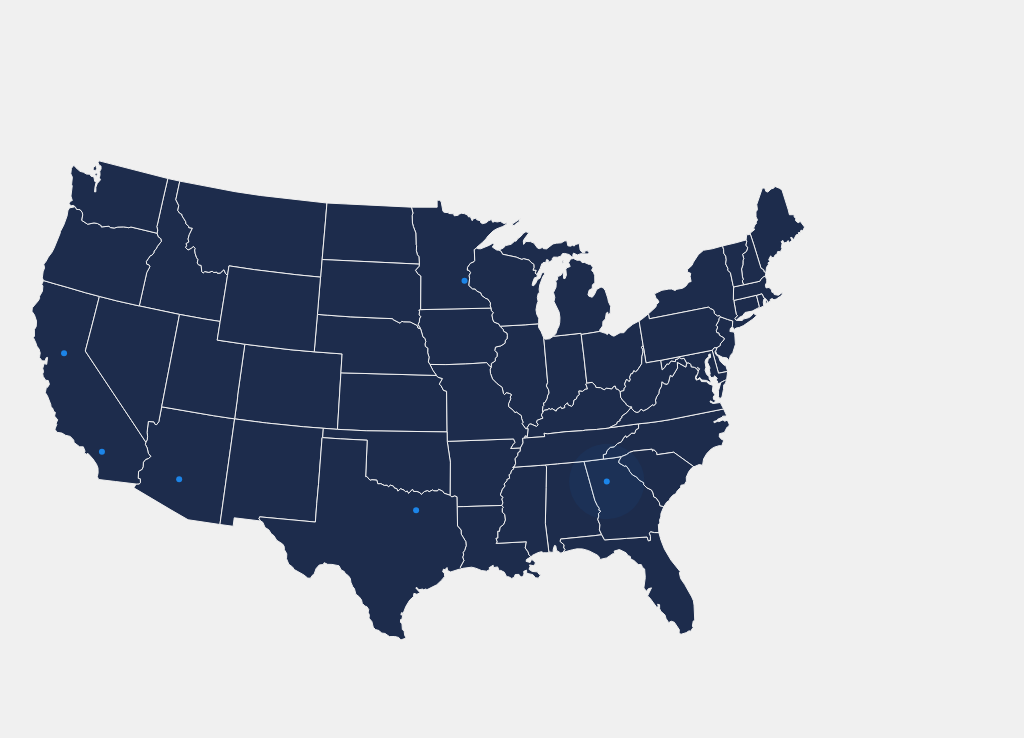
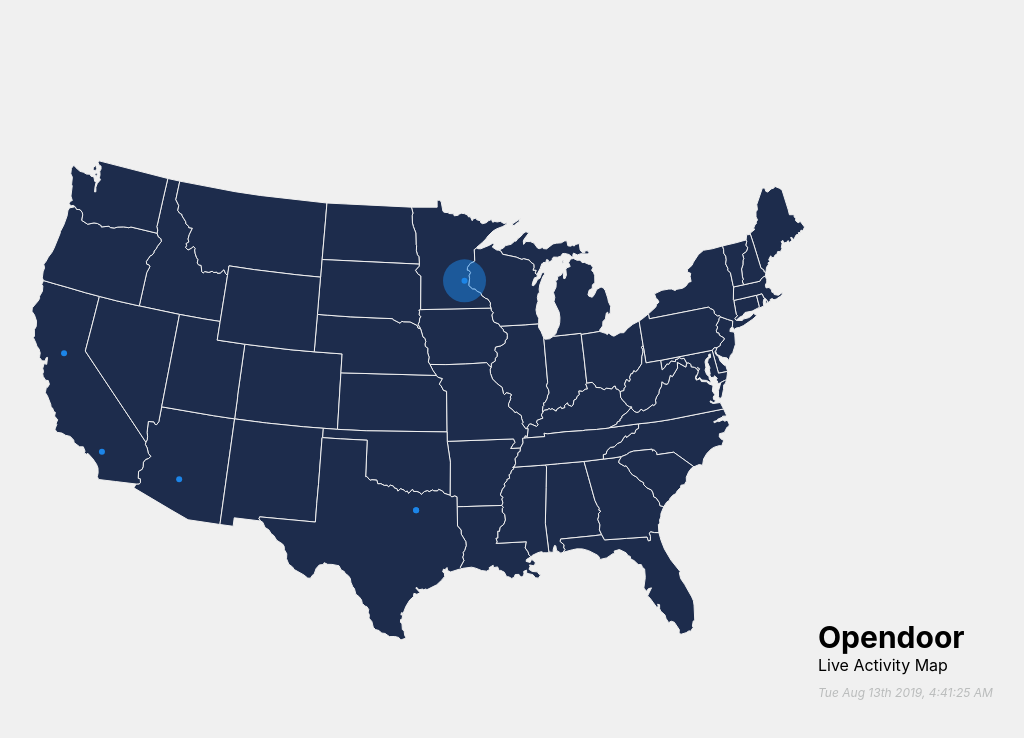
Before and after one commit to sherwu/pingmap, a React (Create React App) app: page / in a window 1280 px wide. Shown: the top 738 px of the page, without its empty margins (162-1186 px from the left). Built offline with nearby package versions, Linux system fonts and the light colour scheme.

Commit message:
Add title section with live clock

```diff
--- a/src/App.js
+++ b/src/App.js
@@ -1,12 +1,14 @@
 import React, { Component } from 'react'
 import './App.css'
 import StateMap from './StateMap'
+import MapTitle from './MapTitle'
 
 class App extends Component {
    render() {
      return (
         <div className='App'>
           <StateMap />
+          <MapTitle />
         </div>
      )
    }
--- /dev/null
+++ b/src/MapTitle.css
@@ -0,0 +1,21 @@
+.MapTitle {
+  position: absolute;
+  width: 250px;
+  right: 50px;
+  bottom: 100px;
+}
+
+.OpendoorLogo {
+  font-weight: bold;
+  font-size: 30px;
+}
+
+.LogoSubtitle {
+  margin: 0px 0px 10px 0px;
+}
+
+.LiveTime {
+  color: #BABCBC;
+  font-style: italic;
+  font-size: 12px;
+}
--- /dev/null
+++ b/src/MapTitle.js
@@ -0,0 +1,19 @@
+import React, { Component } from 'react'
+import './MapTitle.css'
+import Moment from 'react-moment'
+
+class MapTitle extends Component {
+  render() {
+    return (
+      <div className='MapTitle'>
+        <div className='OpendoorLogo'>Opendoor</div>
+        <div className='LogoSubtitle'>Live Activity Map</div>
+        <div className='LiveTime'>
+          <Moment format="ddd MMM Do YYYY, h:mm:ss A z" interval={1000}></Moment>
+        </div>
+      </div>
+    )
+  }
+}
+
+export default MapTitle
```
